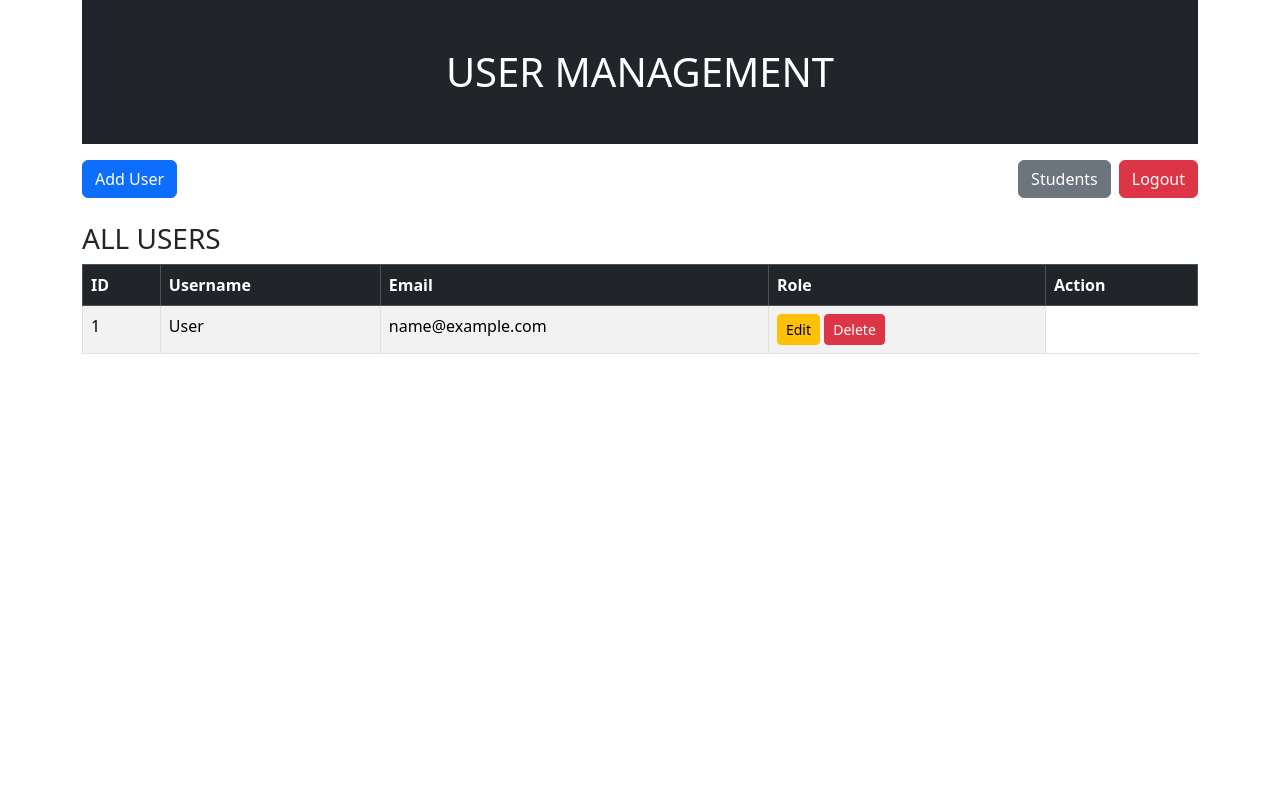
After one commit to MattGit05/Anabe, a PHP site: page /user.php in a window 1280 px wide. The commit adds this page. Run offline with PHP 8.4, Linux system fonts and the light colour scheme; the visitor is signed in with stand-in values (Sample User, id 1); tables that the repository leaves empty or names only in its code hold one stand-in row (values such as "Sample post").

Commit message:
added users

```diff
--- /dev/null
+++ b/component/user_modal.php
@@ -0,0 +1,76 @@
+<!-- ===== ADD USER MODAL ===== -->
+<div class="modal fade" id="userModal" tabindex="-1" aria-labelledby="userModalLabel" aria-hidden="true">
+  <div class="modal-dialog modal-dialog-centered">
+    <div class="modal-content border-0 shadow-lg rounded-4">
+
+      <div class="modal-header bg-primary text-white">
+        <h5 class="modal-title" id="userModalLabel">Add New User</h5>
+        <button type="button" class="btn-close btn-close-white" data-bs-dismiss="modal" aria-label="Close"></button>
+      </div>
+
+      <form action="process/add_user.php" method="POST">
+        <div class="modal-body p-4">
+
+          <div class="mb-3">
+            <label for="fullname" class="form-label fw-semibold">Full Name</label>
+            <input type="text" name="fullname" id="fullname" class="form-control" placeholder="Enter full name" required>
+          </div>
+
+          <div class="mb-3">
+            <label for="email" class="form-label fw-semibold">Email</label>
+            <input type="email" name="email" id="email" class="form-control" placeholder="Enter email address" required>
+          </div>
+
+          <div class="mb-3">
+            <label for="password" class="form-label fw-semibold">Password</label>
+            <input type="password" name="password" id="password" class="form-control" placeholder="Enter password" required>
+          </div>
+
+        </div>
+
+        <div class="modal-footer">
+          <button type="button" class="btn btn-secondary" data-bs-dismiss="modal">Cancel</button>
+          <button type="submit" name="saveUser" class="btn btn-primary">Save User</button>
+        </div>
+      </form>
+    </div>
+  </div>
+</div>
+
+<!-- ===== EDIT USER MODAL ===== -->
+<div class="modal fade" id="editUserModal" tabindex="-1" aria-hidden="true">
+  <div class="modal-dialog">
+    <div class="modal-content">
+      <form action="update_user.php" method="POST">
+        <div class="modal-header bg-warning text-white">
+          <h5 class="modal-title">Edit User</h5>
+          <button type="button" class="btn-close" data-bs-dismiss="modal"></button>
+        </div>
+
+        <div class="modal-body">
+          <input type="hidden" name="id" id="editId">
+
+          <div class="mb-3">
+            <label class="form-label">Full Name</label>
+            <input type="text" class="form-control" id="editFullname" name="fullname" required>
+          </div>
+
+          <div class="mb-3">
+            <label class="form-label">Email</label>
+            <input type="email" class="form-control" id="editEmail" name="email" required>
+          </div>
+
+          <div class="mb-3">
+            <label class="form-label">New Password (optional)</label>
+            <input type="password" class="form-control" id="editPassword" name="password">
+          </div>
+        </div>
+
+        <div class="modal-footer">
+          <button type="submit" class="btn btn-warning">Update</button>
+          <button type="button" class="btn btn-secondary" data-bs-dismiss="modal">Cancel</button>
+        </div>
+      </form>
+    </div>
+  </div>
+</div>
--- /dev/null
+++ b/user.php
@@ -0,0 +1,196 @@
+<?php
+session_start();
+if (!isset($_SESSION['user_id'])) {
+    header("Location: index.html");
+    exit();
+}
+?>
+
+<!DOCTYPE html>
+<html lang="en">
+<head>
+  <meta charset="UTF-8">
+  <meta name="viewport" content="width=device-width, initial-scale=1.0">
+  <title>User Management</title>
+  <link href="https://cdn.jsdelivr.net/npm/bootstrap@5.3.8/dist/css/bootstrap.min.css" rel="stylesheet">
+
+  <style>
+  #toastContainer {
+    position: fixed;
+    top: 0;
+    left: 0;
+    width: 100%;
+    height: 100%;
+    display: flex;
+    align-items: center;
+    justify-content: center;
+    pointer-events: none;
+    z-index: 9999;
+  }
+
+  .custom-toast {
+    background-color: #28a745;
+    color: #fff;
+    padding: 15px 25px;
+    border-radius: 10px;
+    box-shadow: 0 4px 15px rgba(0,0,0,0.2);
+    font-size: 16px;
+    max-width: 90%;
+    text-align: center;
+    pointer-events: all;
+    animation: fadeInOut 3s forwards;
+  }
+
+  @keyframes fadeInOut {
+    0% { opacity: 0; transform: translateY(-20px); }
+    10%, 90% { opacity: 1; transform: translateY(0); }
+    100% { opacity: 0; transform: translateY(-20px); }
+  }
+  </style>
+</head>
+<body>
+
+  <!-- ===== HEADER ===== -->
+  <div class="container">
+    <div class="row">
+      <div class="col-md-12">
+        <h1 class="text-center p-5 bg-dark text-white mb-3">USER MANAGEMENT</h1>
+
+        <!-- ===== ACTION BUTTONS ===== -->
+        <div class="d-flex justify-content-between align-items-center mb-4 flex-wrap gap-2">
+          <!-- Left: Add User -->
+          <a href="#" class="btn btn-primary" data-bs-toggle="modal" data-bs-target="#userModal">Add User</a>
+
+          <!-- Right: Navigation and Logout -->
+          <div class="d-flex gap-2">
+            <a href="index.php" class="btn btn-secondary">Students</a>
+            <button class="btn btn-danger" id="logoutBtn">Logout</button>
+          </div>
+        </div>
+
+        <!-- ===== SUCCESS / ERROR MESSAGES ===== -->
+        <?php
+        if (isset($_GET['success'])) {
+            echo '<div class="alert alert-success alert-dismissible fade show" role="alert">';
+            echo htmlspecialchars($_GET['success']);
+            echo '<button type="button" class="btn-close" data-bs-dismiss="alert"></button>';
+            echo '</div>';
+        }
+
+        if (isset($_GET['error'])) {
+            echo '<div class="alert alert-danger alert-dismissible fade show" role="alert">';
+            echo htmlspecialchars($_GET['error']);
+            echo '<button type="button" class="btn-close" data-bs-dismiss="alert"></button>';
+            echo '</div>';
+        }
+        ?>
+
+        <!-- ===== USERS TABLE ===== -->
+        <div class="table-responsive">
+          <table class="table table-bordered table-striped table-hover">
+            <h3>ALL  USERS</h2>
+            <thead class="table-dark">
+              <tr>
+                <th>ID</th>
+                <th>Username</th>
+                <th>Email</th>
+                <th>Role</th>
+                <th>Action</th>
+              </tr>
+            </thead>
+            <tbody>
+
+              <?php
+              include 'db_config/dbconn.php';
+              $sql = "SELECT * FROM users";
+              $result = mysqli_query($connection, $sql);
+
+              if (!$result) {
+                  die("Query failed: " . mysqli_error($connection));
+              }
+
+
+          while ($row = mysqli_fetch_assoc($result)) {
+    echo '<tr>
+        <td>'.$row['id'].'</td>
+        <td>'.htmlspecialchars($row['fullname']).'</td>
+        <td>'.htmlspecialchars($row['email']).'</td>
+        <td>
+            <button class="btn btn-sm btn-warning editBtn"
+                data-id="'.$row['id'].'"
+                data-fullname="'.htmlspecialchars($row['fullname']).'"
+                data-email="'.htmlspecialchars($row['email']).'">
+                Edit
+            </button>
+            <a href="delete_user.php?id='.$row['id'].'"
+               class="btn btn-sm btn-danger"
+               onclick="return confirm(\'Are you sure you want to delete this user?\');">
+               Delete
+            </a>
+        </td>
+    </tr>';
+}
+
+
+              ?>
+            </tbody>
+          </table>
+        </div>
+      </div>
+    </div>
+  </div>
+
+  <!-- ===== USER MODAL COMPONENT ===== -->
+  <?php include 'component/user_modal.php'; ?>
+
+  <!-- ===== TOAST CONTAINER ===== -->
+  <div class="toast-container" id="toastContainer"></div>
+
+  <script src="https://cdn.jsdelivr.net/npm/bootstrap@5.3.8/dist/js/bootstrap.bundle.min.js"></script>
+
+  <script>
+  document.getElementById("logoutBtn").addEventListener("click", function () {
+    const toastContainer = document.getElementById("toastContainer");
+
+    toastContainer.innerHTML = `
+      <div id="logoutToast" class="toast show custom-toast" role="alert">
+        <div class="toast-body">
+          ✅ <span>You have logged out successfully. Redirecting...</span>
+        </div>
+      </div>
+    `;
+
+    const logoutToast = document.getElementById("logoutToast");
+    const toast = new bootstrap.Toast(logoutToast, { delay: 2500 });
+    toast.show();
+
+    setTimeout(() => {
+      window.location.href = "logout.php";
+    }, 3000);
+  });
+
+  document.addEventListener("DOMContentLoaded", function() {
+  const editButtons = document.querySelectorAll(".editBtn");
+
+  editButtons.forEach(btn => {
+    btn.addEventListener("click", function() {
+      // Get data from button
+      const id = this.getAttribute("data-id");
+      const fullname = this.getAttribute("data-fullname");
+      const email = this.getAttribute("data-email");
+
+      // Set modal input values
+      document.getElementById("editId").value = id;
+      document.getElementById("editFullname").value = fullname;
+      document.getElementById("editEmail").value = email;
+
+      // Show the modal
+      const modal = new bootstrap.Modal(document.getElementById("editUserModal"));
+      modal.show();
+    });
+  });
+});
+  </script>
+
+</body>
+</html>
```
Also changed, not shown: component/modal.php (+33 -0 lines), crud/update_student.php (added, +38 -0 lines), delete_student.php (added, +17 -0 lines), delete_user.php (added, +25 -0 lines), index.php (+131 -75 lines), process/add_user.php (added, +49 -0 lines), update_user.php (added, +39 -0 lines).
